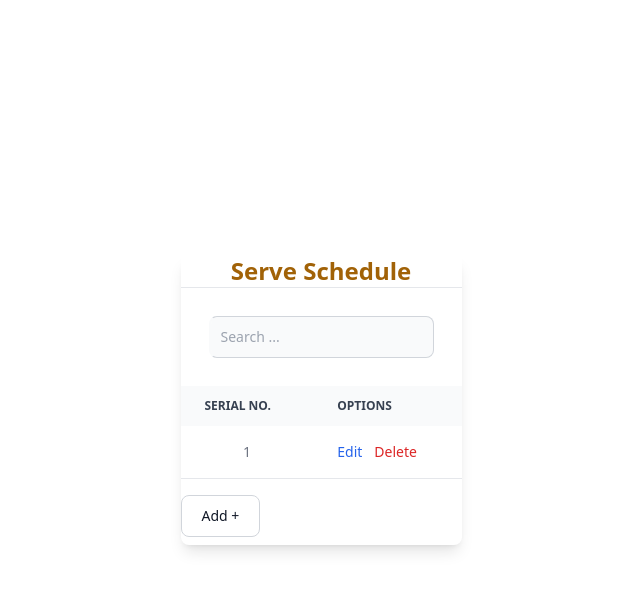
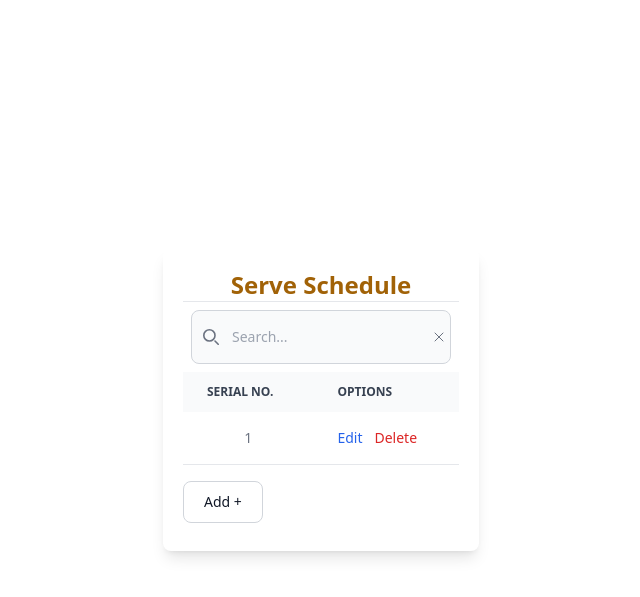
Before and after one commit to heyabhiraj/CANMANsys, a PHP site: page /admin/table_show.php?tablename=item_schedule in a window 1280 px wide. Shown: the top 597 px of the page, without its empty margins (319-959 px from the left). Run offline with PHP 8.4, Linux system fonts and the light colour scheme; the visitor is signed in with stand-in values (Sample User, id 1); tables that the repository leaves empty or names only in its code hold one stand-in row (values such as "Sample post"); data that the repository does not hold is empty; some libraries are stand-ins or nearby versions.

Commit message:
search bar updated

```diff
--- a/admin/table_show.php
+++ b/admin/table_show.php
@@ -55,14 +55,26 @@ $columnRenames = renameColumns($columnNames);
 
     <div class="flex h-screen justify-center items-center">
 
-        <div class="relative overflow-x-auto shadow-lg sm:rounded-lg">
+        <div class="relative overflow-x-auto shadow-lg sm:rounded-lg p-5">
 
         <!-- Title of the table -->
         <h2 class="font-bold text-center text-2xl text-yellow-700 border-b"><?php echo $tableAliases[$tableName];?> </h2>
         <!-- Search Box  -->
-        <div class="m-2 p-5 relative w-auto">
-            <input type="search" id="search" class="block p-2.5 w-full z-20 text-sm text-gray-900 bg-gray-50 rounded-lg border-s-gray-50 border-s-2 border border-gray-300 focus:ring-blue-500 focus:border-blue-500 dark:bg-gray-700 dark:border-s-gray-700  dark:border-gray-600 dark:placeholder-gray-400 dark:text-white dark:focus:border-blue-500" placeholder="Search ..." required />
+
+        <div class="m-2 relative">
+        <div class="absolute inset-y-0 start-0 flex items-center ps-3 pointer-events-none">
+            <svg class="w-4 h-4 text-gray-500 dark:text-gray-400" aria-hidden="true" xmlns="http://www.w3.org/2000/svg" fill="none" viewBox="0 0 20 20">
+                <path stroke="currentColor" stroke-linecap="round" stroke-linejoin="round" stroke-width="2" d="m19 19-4-4m0-7A7 7 0 1 1 1 8a7 7 0 0 1 14 0Z"/>
+            </svg>
         </div>
+        <input type="text" id="search" class="block w-full p-4 ps-10 text-sm text-gray-900 border border-gray-300 rounded-lg bg-gray-50 focus:ring-blue-500 focus:border-blue-500 dark:bg-gray-700 dark:border-gray-600 dark:placeholder-gray-400 dark:text-white dark:focus:ring-blue-500 dark:focus:border-blue-500" placeholder="Search..." />
+        <div class="absolute inset-y-0 end-0 flex items-center pointer-events-none">
+        <svg xmlns="http://www.w3.org/2000/svg" fill="none" viewBox="0 0 24 24" stroke-width="1.5" stroke="currentColor" class=" mr-1 w-4 h-4 text-gray-500 dark:text-gray-400 hover:text-white">
+                  <path stroke-linecap="round" stroke-linejoin="round" d="M6 18L18 6M6 6l12 12" />
+                </svg>
+        </div>
+    </div>
+<!-- search 2 -->
 
         <!-- Table Starts Here -->
             <table class="w-full text-sm text-left rtl:text-right text-gray-500 dark:text-gray-100">
@@ -192,7 +204,7 @@ $columnRenames = renameColumns($columnNames);
             $("#search").keyup(function() {
                 var search_term = $(this).val();
                 // alert(search_term);
-                if (search_term != "") {
+                if (search_term.length >= 0) {
                     $.ajax({
                         url: "search.php?tablename=<?php echo $tableName;?>",
                         type: "POST",
@@ -207,6 +219,7 @@ $columnRenames = renameColumns($columnNames);
                             // Optional: Display an error message to the user
                         }
                     });
+                } else {
                 }
 
             });
--- a/cart.php
+++ b/cart.php
@@ -54,6 +54,7 @@ include('./admin/function.php');
           <img src="img.svg" alt="product-image" class="w-full rounded-lg sm:w-40" />
           <div class="sm:ml-4 sm:flex sm:w-full sm:justify-between">
             <div class="mt-5 sm:mt-0">
+
               <h2 class="text-lg font-bold text-gray-900">Pizza </h2>
               <p class="mt-1 text-xs text-gray-700">seasoned and grilled to perfection.</p>
             </div>
```
